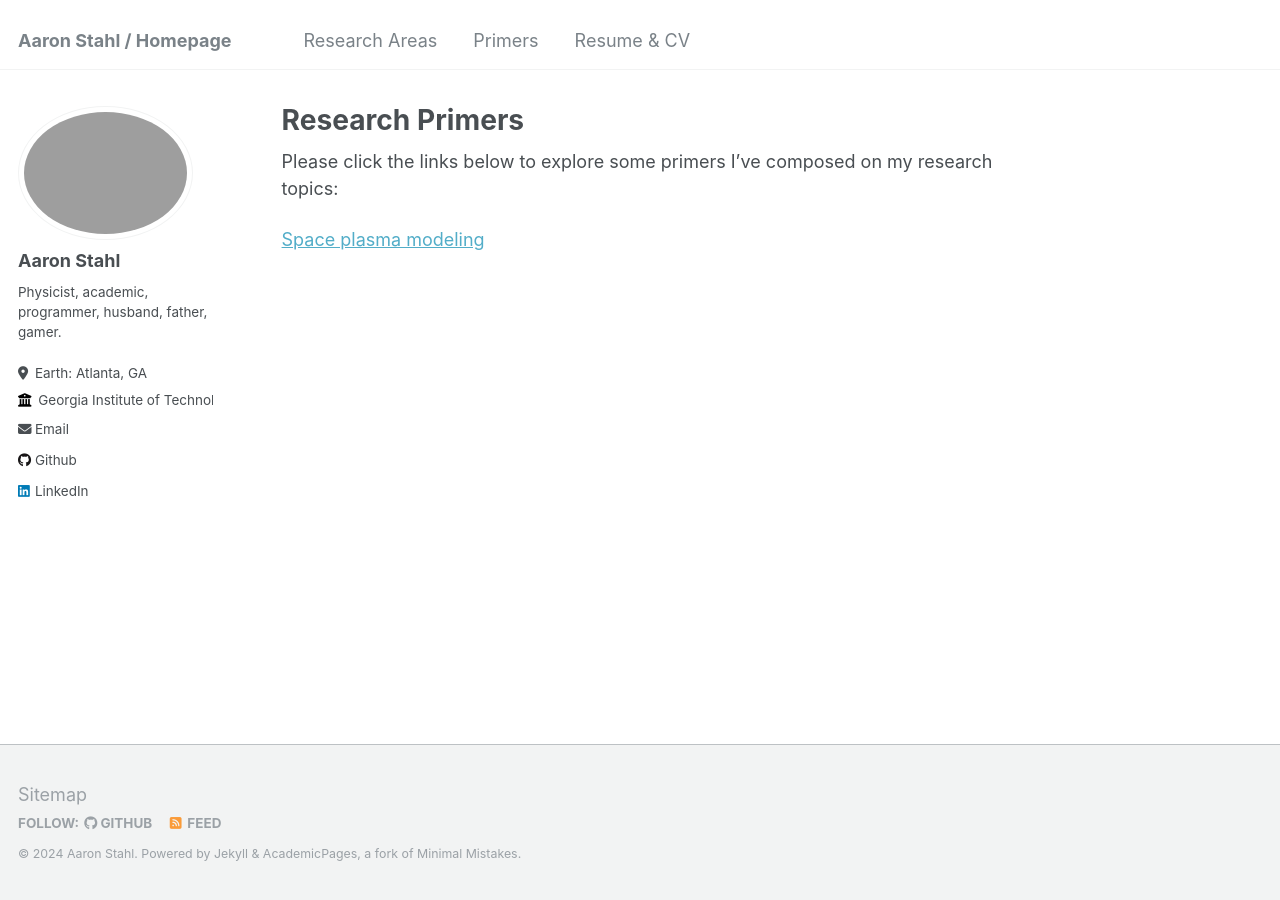
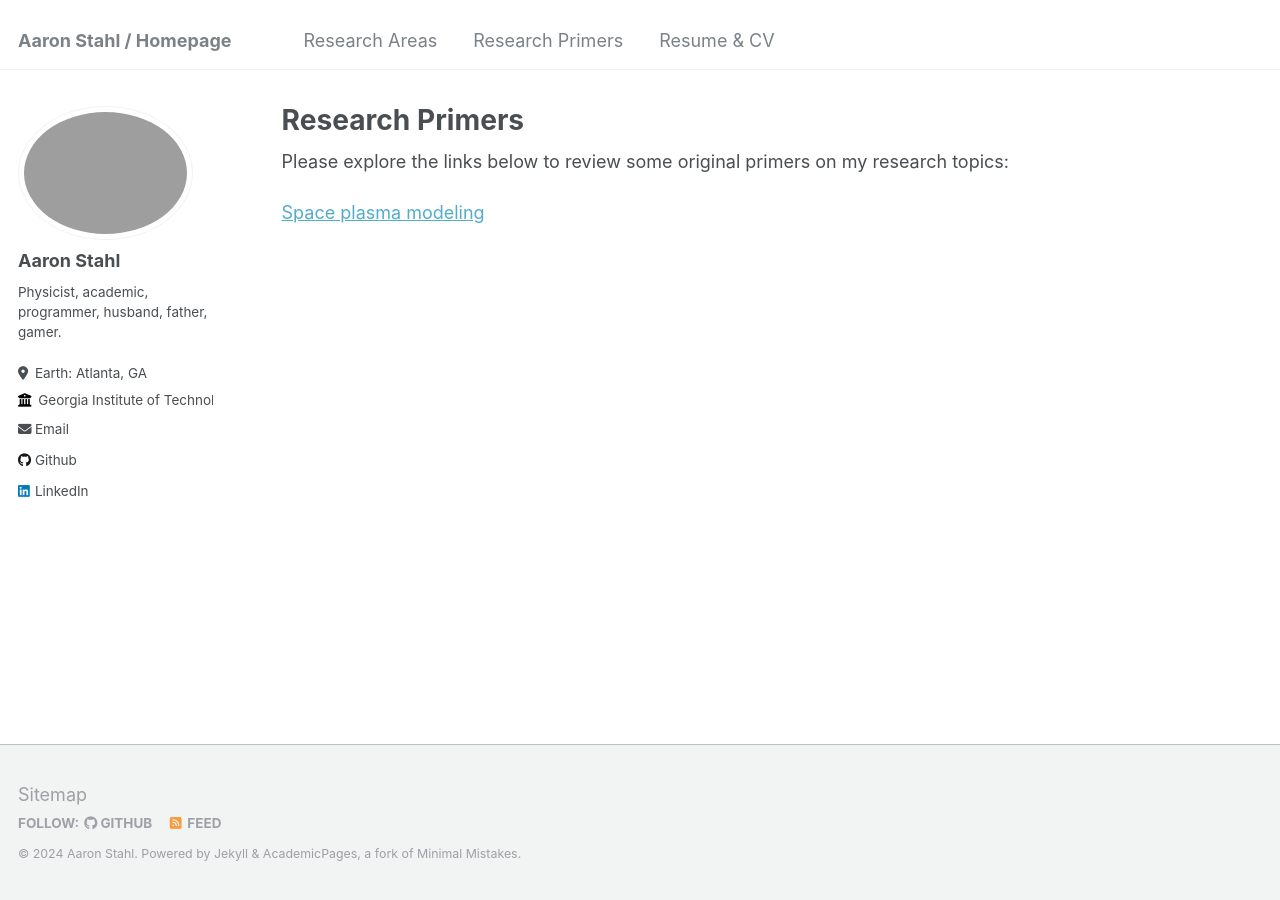
Before and after one commit to astahl3/astahl3.github.io, a Jekyll site: the page built from _pages/primers.md, in a window 1280 px wide. Built offline with Jekyll 4.4.1, drawn with Linux system fonts in a browser that asks for light colours.

```diff
--- a/_data/navigation.yml
+++ b/_data/navigation.yml
@@ -3,8 +3,8 @@
   - title: "Research Areas"
     url: /research_areas/
 
-  - title: "Primers"
-    url: /primers/
+  - title: "Research Primers"
+    url: /research_primers/
 
   - title: "Resume & CV"
     url: /cv/
--- a/_pages/primers.md
+++ b/_pages/primers.md
@@ -1,12 +1,12 @@
 ---
 title: "Research Primers"
-permalink: /primers/
+permalink: /research_primers/
 author_profile: true
 redirect_from:
   - /primer
-  - /research_primers
+  - /primers
 ---
 
-Please click the links below to explore some primers I've composed on my research topics:
+Please explore the links below to review some original primers on my research topics:
 
 [Space plasma modeling](space_plasma_primer.md)
```
Also changed, not shown: _pages/research_areas.md (+1 -1 lines), _pages/space_plasma.md (+1 -4 lines).
